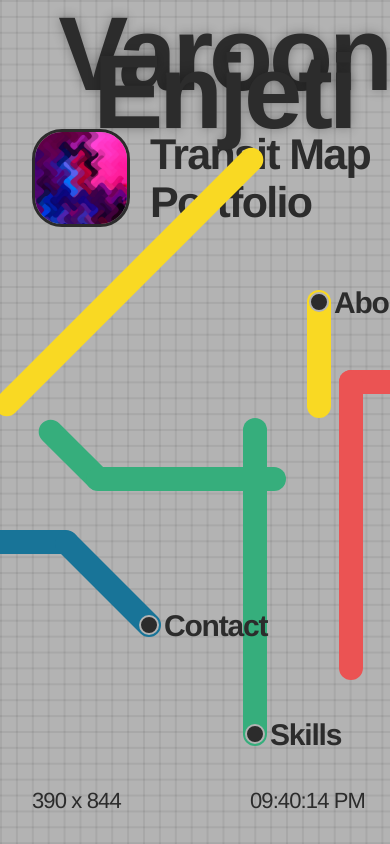
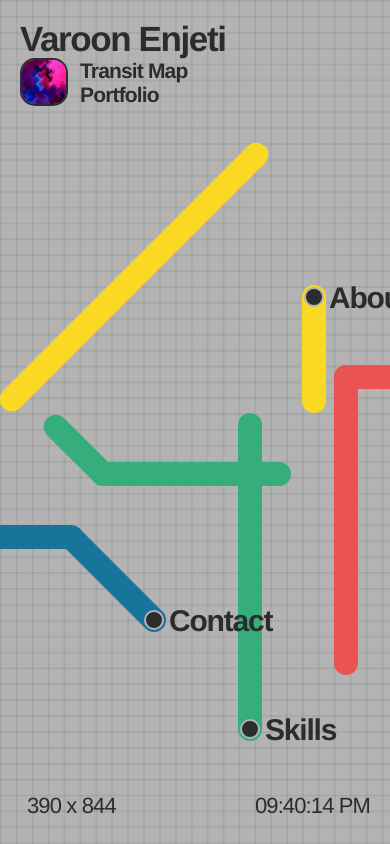
Before and after one commit to varoon-enjeti/portfolio-website, a Next.js app: page / in a window 390 px wide. Shown: the top 844 px of the page. Built offline with nearby package versions, Linux system fonts and the light colour scheme.

Commit message:
mobile header

```diff
--- a/app/components/body.tsx
+++ b/app/components/body.tsx
@@ -64,7 +64,7 @@ export default function Body() {
     };
 
     return (
-        <div className="w-[calc(100%-50px)] h-[calc(100%-50px)]">
+        <div className="w-[calc(100%-40px)] h-[calc(100%-40px)] lg:w-[calc(100%-50px)] lg:h-[calc(100%-50px)]">
             <Header
                 projectLive={projectLive}
                 setProject={setProject}
--- a/app/components/header.tsx
+++ b/app/components/header.tsx
@@ -16,21 +16,21 @@ const Header: React.FC<headerProps> = ({projectLive, setProject, aboutLive, setA
     }
 
     return (
-        <div className="w-full absolute flex flex-col items-start pl-[7px] gap-[11px] header">
-            <button onClick={() => {handleClick()}} className="font-sans font-bold text-[100px] tracking-[-0.04em] text-darkgrey h-[93px] relative z-20 name">Varoon Enjeti</button>
-            <div className="flex gap-5">
+        <div className="w-full absolute flex flex-col items-start lg:pl-[7px] gap-0 lg:gap-[11px] header">
+            <button onClick={() => {handleClick()}} className="font-sans font-bold h-[38px] lg:h-[93px] text-[35px] lg:text-[100px] tracking-[-0.04em] text-darkgrey relative z-20 name">Varoon Enjeti</button>
+            <div className="h-[48px] lg:h-[98px] flex gap-3 lg:gap-5">
                 <a href="/" className="">
                     <Image
                         src="/pfp.png"
                         alt='Profile Picture'
                         width={500}
                         height={500}
-                        className='w-[98px] h-[98px] rounded-[30px] border-darkgrey border-[3px] pfp'
+                        className='w-[48px] lg:w-[98px] h-[48px] lg:h-[98px] rounded-[15px] lg:rounded-[30px] border-darkgrey border-[2px] lg:border-[3px] pfp'
                     />
                 </a>
-                <div className="flex flex-col justify-center gap-3">
-                    <div className="font-sans font-bold text-[43px] tracking-[-0.04em] text-darkgrey">Transit Map</div>
-                    <div className="font-sans font-bold text-[43px] tracking-[-0.04em] text-darkgrey">Portfolio</div>
+                <div className="flex flex-col justify-center -mt-[10px] lg:mt-0 lg:gap-3">
+                    <div className="font-sans font-bold h-[24px] lg:h-[36px] text-[21px] lg:text-[43px] tracking-[-0.04em] text-darkgrey">Transit Map</div>
+                    <div className="font-sans font-bold h-[24px] lg:h-[36px] text-[21px] lg:text-[43px] tracking-[-0.04em] text-darkgrey">Portfolio</div>
                 </div>
             </div>
         </div>
```
